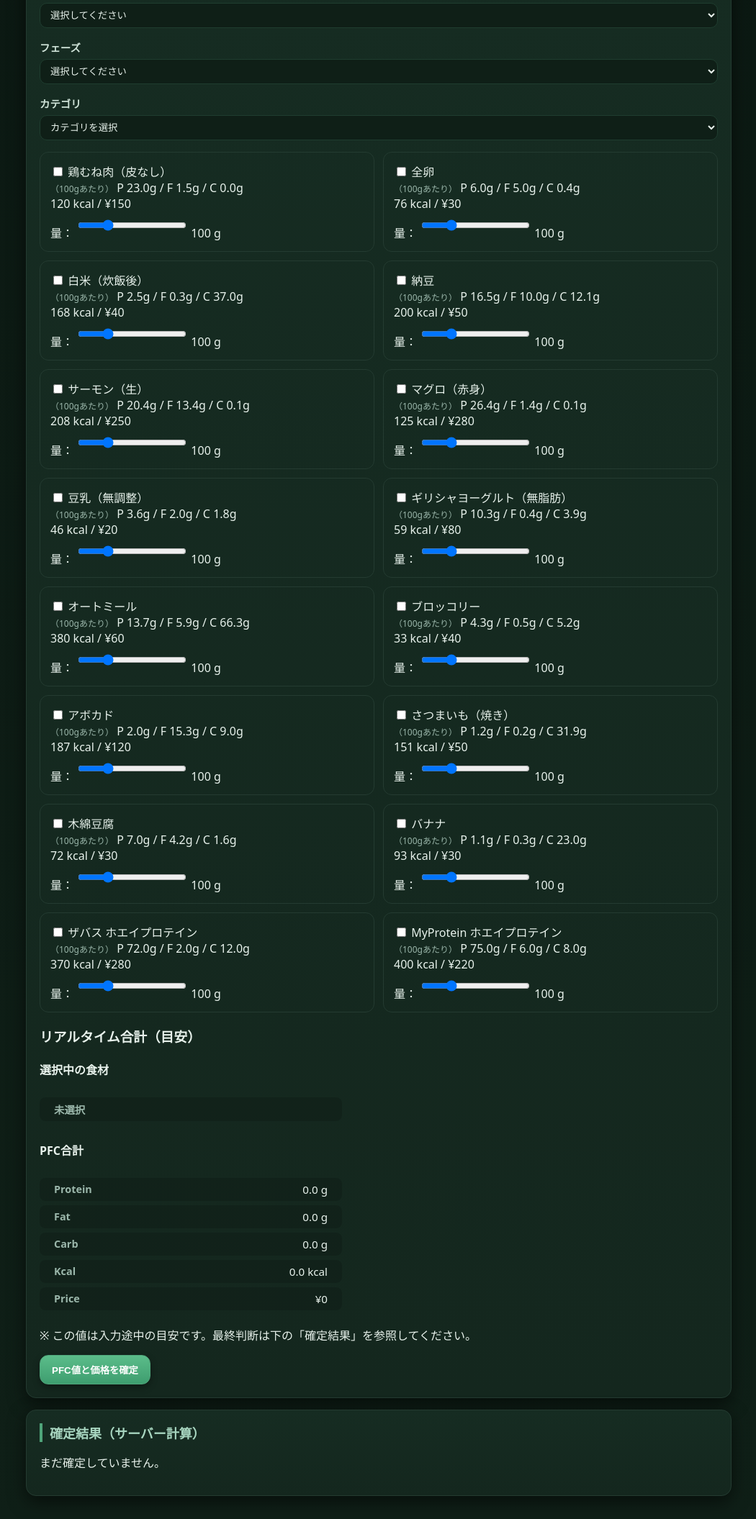
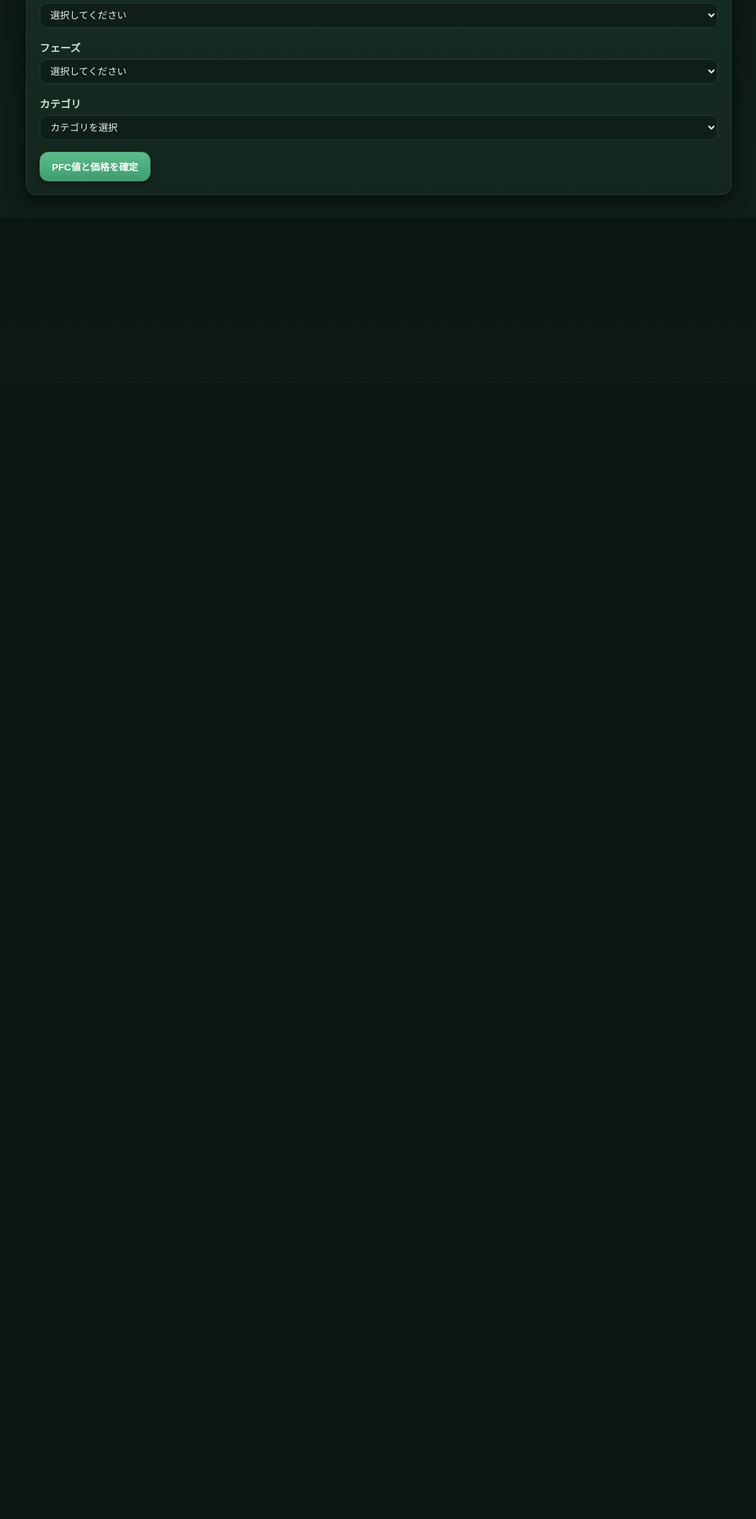
Before and after one commit to ramiy-lab/flask-trainer-budget, a Flask app: page / in a window 1280 px wide. Shown: the part 268-2379 px from the top of the page at 72% size, without its empty margins (114-1164 px from the left). After the commit the page ends 539 px from the top, so only its background shows below. Run offline with Flask 3, Linux system fonts and the light colour scheme; lists and menus that the app fills with data are empty.

Commit message:
Fix food list visibility before categoly selection

```diff
--- a/static/css/style.css
+++ b/static/css/style.css
@@ -179,9 +179,13 @@
 ========================= */
 
 .food-grid {
-  display: grid;
+  display: none;
   grid-template-columns: 1fr;
   gap: 12px;
+}
+
+.food-grid.is-visible {
+  display: grid;
 }
 
 @media (min-width: 780px) {
--- a/static/js/meal.js
+++ b/static/js/meal.js
@@ -27,7 +27,11 @@
   }
 
   function sumSelected(foodMap, ids) {
-    let protein = 0, fat = 0, carb = 0, kcal = 0, price = 0;
+    let protein = 0,
+      fat = 0,
+      carb = 0,
+      kcal = 0,
+      price = 0;
 
     for (const id of ids) {
       const food = foodMap.get(id);
@@ -49,7 +53,6 @@
     return { protein, fat, carb, kcal, price };
   }
 
-  // ★ リアルタイム用：選択中の食材テーブル描画（修正版）
   function renderSelected(foodMap, ids) {
     const tbody = document.getElementById("realtime-items-body");
     if (!tbody) return;
@@ -90,11 +93,13 @@
   }
 
   // =========================
-  // カテゴリ機能
+  // カテゴリ機能（修正版）
   // =========================
   function setupCategorySelect(foods) {
     const select = document.getElementById("category-select");
-    if (!select) return;
+    const grid = document.getElementById("food-grid");
+
+    if (!select || !grid) return;
 
     const categories = Array.from(new Set(foods.map((f) => f.category)));
 
@@ -105,14 +110,23 @@
       select.appendChild(option);
     }
 
+    // ★ 初期状態：カテゴリ未選択なので食材は非表示
+  grid.classList.remove("is-visible");
+
     select.addEventListener("change", () => {
       const selected = select.value;
       const items = document.querySelectorAll(".food-item");
 
+      if (!selected) {
+        grid.classList.remove("is-visible");
+        return;
+      }
+
+      grid.classList.add("is-visible");
+
       items.forEach((item) => {
-        const itemCategory = item.dataset.category;
         item.style.display =
-          !selected || itemCategory === selected ? "" : "none";
+          item.dataset.category === selected ? "" : "none";
       });
     });
   }
--- a/templates/meal_form.html
+++ b/templates/meal_form.html
@@ -8,7 +8,6 @@
 
   <form method="post" id="meal-form" class="form" action="#result-anchor">
 
-    <!-- 食事タイミング -->
     <div class="form-row">
       <label for="timing-select">食事タイミング</label>
       <select id="timing-select" name="timing" required>
@@ -19,7 +18,6 @@
       </select>
     </div>
 
-    <!-- フェーズ -->
     <div class="form-row">
       <label for="phase-select">フェーズ</label>
       <select id="phase-select" name="phase" required>
@@ -29,7 +27,6 @@
       </select>
     </div>
 
-    <!-- カテゴリ選択 -->
     <div class="form-row">
       <label for="category-select">カテゴリ</label>
       <select id="category-select" class="category-select">
@@ -37,7 +34,6 @@
       </select>
     </div>
 
-    <!-- 食材一覧 -->
     <div class="food-grid" id="food-grid">
       {% for food in foods %}
         {% set grams = amounts[food.id] if amounts and food.id in amounts else 100 %}
@@ -93,128 +89,8 @@
       {% endfor %}
     </div>
 
-    <!-- リアルタイム集計 -->
-    <div class="summary card-inner">
-      <h3 class="summary-title">リアルタイム合計（目安）</h3>
-
-      <!-- リアルタイム：選択中の食材 -->
-      <div class="result-section">
-        <h4 class="summary-subtitle">選択中の食材</h4>
-        <table class="result-summary-table">
-          <tbody id="realtime-items-body">
-            <!-- JSで動的に挿入 -->
-          </tbody>
-        </table>
-      </div>
-
-      <!-- リアルタイム：PFC -->
-      <div class="result-section">
-        <h4 class="summary-subtitle">PFC合計</h4>
-        <table class="result-summary-table">
-          <tbody>
-            <tr><th>Protein</th><td><span id="sum-protein">0.0</span> g</td></tr>
-            <tr><th>Fat</th><td><span id="sum-fat">0.0</span> g</td></tr>
-            <tr><th>Carb</th><td><span id="sum-carb">0.0</span> g</td></tr>
-            <tr><th>Kcal</th><td><span id="sum-kcal">0.0</span> kcal</td></tr>
-            <tr><th>Price</th><td>¥<span id="sum-price">0</span></td></tr>
-          </tbody>
-        </table>
-      </div>
-
-      <p class="muted">
-        ※ この値は入力途中の目安です。最終判断は下の「確定結果」を参照してください。
-      </p>
-    </div>
-
     <button type="submit" class="btn">PFC値と価格を確定</button>
   </form>
-</section>
-
-<a id="result-anchor"></a>
-
-<section class="card">
-  <h2 class="card-title">確定結果（サーバー計算）</h2>
-
-  {% if result and result.recommendation %}
-
-    <!-- 確定：選択食材 -->
-    <div class="result-section">
-      <h3 class="summary-title">選択した食材</h3>
-      <table class="result-summary-table">
-        <tbody>
-          {% for item in result["items"] %}
-            <tr>
-              <th>{{ item.food.name }}</th>
-              <td class="muted">{{ item.grams }} g</td>
-            </tr>
-          {% endfor %}
-        </tbody>
-      </table>
-    </div>
-
-    <!-- 確定：実測PFC -->
-    <div class="result-section">
-      <h3 class="summary-title">実測PFC</h3>
-      <table class="result-summary-table">
-        <tbody>
-          <tr><th>Protein</th><td>{{ "%.1f"|format(result.protein_g) }} g</td></tr>
-          <tr><th>Fat</th><td>{{ "%.1f"|format(result.fat_g) }} g</td></tr>
-          <tr><th>Carb</th><td>{{ "%.1f"|format(result.carb_g) }} g</td></tr>
-          <tr><th>Kcal</th><td>{{ "%.1f"|format(result.kcal) }} kcal</td></tr>
-          <tr><th>Price</th><td>¥{{ result.price }}</td></tr>
-        </tbody>
-      </table>
-    </div>
-
-    <!-- 推奨との差分 -->
-    <div class="result-section">
-      <h3 class="summary-title">評価（推奨との比較）</h3>
-
-      <table class="result-table">
-        <thead>
-          <tr>
-            <th>項目</th>
-            <th>推奨</th>
-            <th>差分</th>
-            <th>判定</th>
-          </tr>
-        </thead>
-        <tbody>
-          {% for key, label in {
-            "protein_g": "Protein",
-            "fat_g": "Fat",
-            "carb_g": "Carb"
-          }.items() %}
-            {% set status = result.recommendation.status[key] %}
-            <tr>
-              <td>{{ label }}</td>
-              <td>{{ "%.1f"|format(result.recommendation.target[key]) }} g</td>
-              <td>
-                {% if result.recommendation.diff[key] >= 0 %}
-                  +{{ "%.1f"|format(result.recommendation.diff[key]) }}
-                {% else %}
-                  {{ "%.1f"|format(result.recommendation.diff[key]) }}
-                {% endif %}
-                g
-              </td>
-              <td class="status-cell status-{{ status }}">
-                {% if status == "ok" %}適正{% endif %}
-                {% if status == "low" %}不足{% endif %}
-                {% if status == "high" %}多め{% endif %}
-              </td>
-            </tr>
-          {% endfor %}
-        </tbody>
-      </table>
-
-      <p class="muted">
-        ※ 推奨値は「フェーズ × 食事タイミングの目標カロリー」から算出されています。
-      </p>
-    </div>
-
-  {% else %}
-    <p class="muted">まだ確定していません。</p>
-  {% endif %}
 </section>
 
 <script id="foods-json" type="application/json">
```
